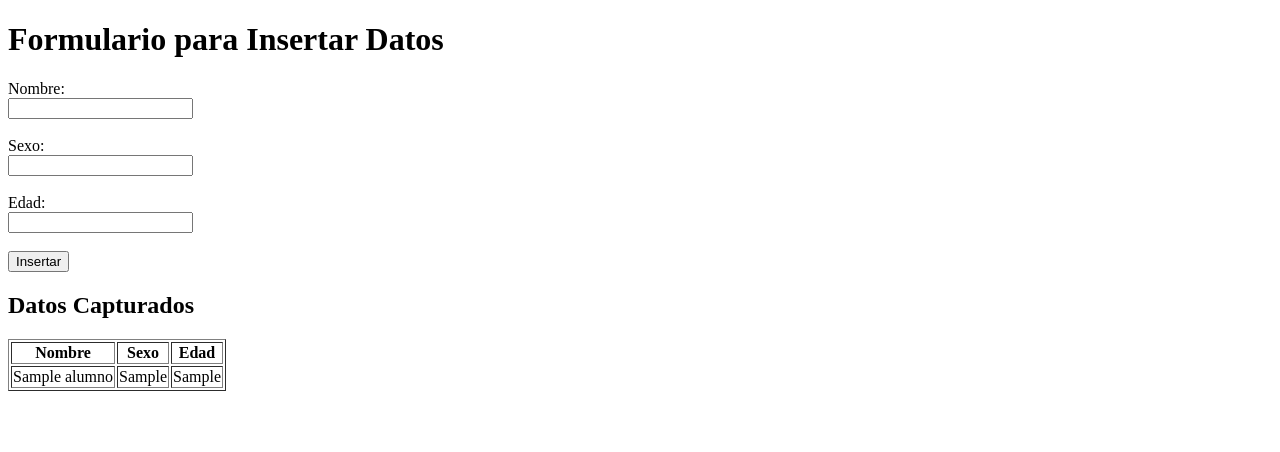
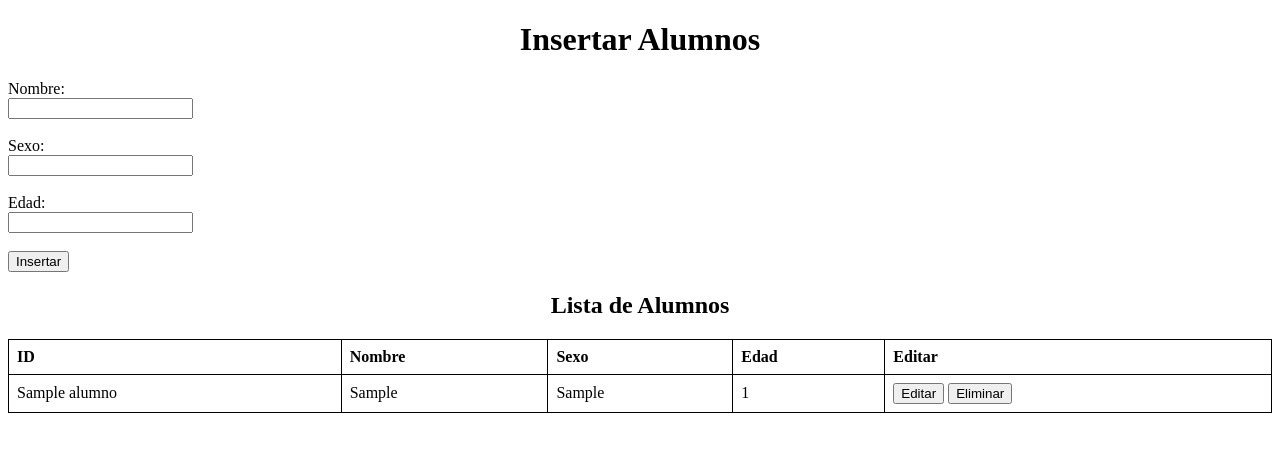
Before and after one commit to Xam900mr/MRM_LMDP, a Flask app: page / in a window 1280 px wide. Shown: the top 452 px of the page. Run offline with Flask 3, Linux system fonts and the light colour scheme; tables that the repository leaves empty or names only in its code hold one stand-in row (values such as "Sample post").

Commit message:
Flask completo

```diff
--- a/Ejercicio.py
+++ b/Ejercicio.py
@@ -1,4 +1,4 @@
-from flask import Flask, render_template, request, redirect
+from flask import Flask, render_template, request, redirect, url_for
 import mysql.connector
 
 app = Flask(__name__)
@@ -10,25 +10,58 @@ db = mysql.connector.connect(
     database="prueba1"
 )
 
-@app.route('/', methods=['GET', 'POST'])
+@app.route('/', methods=['GET'])
 def index():
-    if request.method == 'POST':
-        nombre = request.form['nombre']
-        sexo = request.form['sexo']
-        edad = request.form['edad']
+    cursor = db.cursor()
 
-        cursor = db.cursor()
+    cursor.execute("SELECT * FROM alumnos")
+    alumnos = cursor.fetchall()
+
+    return render_template('Diseno.html', alumnos=alumnos, alumno_edit=None)
+
+@app.route('/insert', methods=['POST'])
+def insert():
+    cursor = db.cursor()
+    alumno_id = request.form['id']
+    nombre = request.form['nombre']
+    sexo = request.form['sexo']
+    edad = request.form['edad']
+
+    if alumno_id:
+        sql = "UPDATE alumnos SET nombre = %s, sexo = %s, edad = %s WHERE id = %s"
+        val = (nombre, sexo, edad, alumno_id)
+
+    else:
         sql = "INSERT INTO alumnos (nombre, sexo, edad) VALUES (%s, %s, %s)"
         val = (nombre, sexo, edad)
 
-        cursor.execute(sql, val)
-        db.commit()
+    cursor.execute(sql, val)
+    db.commit()
 
+    return redirect(url_for('index'))
+
+
+@app.route('/edit/<int:id>', methods=['GET'])
+def edit(id):
     cursor = db.cursor()
-    cursor.execute("SELECT nombre, sexo, edad FROM alumnos")
+    cursor.execute("SELECT * FROM alumnos WHERE id = %s", (id,))
+    alumno = cursor.fetchone()
+
+    cursor.execute("SELECT * FROM alumnos")
     alumnos = cursor.fetchall()
 
-    return render_template('Diseno.html', alumnos=alumnos)
+    return render_template('Diseno.html', alumnos=alumnos, alumno_edit=alumno)
+
+
+@app.route('/delete/<int:id>', methods=['POST'])
+def delete(id):
+    cursor = db.cursor()
+    sql = "DELETE FROM alumnos WHERE id = %s"
+    cursor.execute(sql, (id,))
+    db.commit()
+
+    return redirect(url_for('index'))
+
 
 if __name__ == "__main__":
     app.run(debug=True)
--- a/templates/Diseno.html
+++ b/templates/Diseno.html
@@ -3,34 +3,71 @@
 <head>
     <meta charset="UTF-8">
     <meta name="viewport" content="width=device-width, initial-scale=1.0">
-    <title>Insertar Datos</title>
+    <title>Gestión de Alumnos</title>
+    <style>
+        table {
+            width: 100%;
+            border-collapse: collapse;
+        }
+        table, th, td {
+            border: 1px solid black;
+        }
+        th, td {
+            padding: 8px;
+            text-align: left;
+        }
+        form {
+            display: inline;
+        }
+        h1, h2 {
+            text-align: center;
+        }
+    </style>
 </head>
 <body>
-    <h1>Formulario para Insertar Datos</h1>
-    <form method="POST">
+
+    <h1>{{ 'Editar Alumno' if alumno_edit else 'Insertar Alumnos' }}</h1>
+    <form action="/insert" method="POST">
+        <input type="hidden" name="id" value="{{ alumno_edit[0] if alumno_edit else '' }}">
+
         <label for="nombre">Nombre:</label><br>
-        <input type="text" id="nombre" name="nombre" required><br><br>
+        <input type="text" id="nombre" name="nombre" value="{{ alumno_edit[1] if alumno_edit else '' }}" required><br><br>
+
         <label for="sexo">Sexo:</label><br>
-        <input type="text" id="sexo" name="sexo" required><br><br>
+        <input type="text" id="sexo" name="sexo" value="{{ alumno_edit[2] if alumno_edit else '' }}" required><br><br>
+
         <label for="edad">Edad:</label><br>
-        <input type="number" id="edad" name="edad" required><br><br>
-        <input type="submit" value="Insertar">
+        <input type="number" id="edad" name="edad" value="{{ alumno_edit[3] if alumno_edit else '' }}" required><br><br>
+
+        <input type="submit" value="{{ 'Actualizar' if alumno_edit else 'Insertar' }}">
     </form>
 
-    <h2>Datos Capturados</h2>
-    <table border="1">
+    <h2>Lista de Alumnos</h2>
+    <table>
         <tr>
+            <th>ID</th>
             <th>Nombre</th>
             <th>Sexo</th>
             <th>Edad</th>
+            <th>Editar</th>
         </tr>
         {% for alumno in alumnos %}
         <tr>
             <td>{{ alumno[0] }}</td>
             <td>{{ alumno[1] }}</td>
             <td>{{ alumno[2] }}</td>
+            <td>{{ alumno[3] }}</td>
+            <td>
+                <form action="/edit/{{ alumno[0] }}" method="GET" style="display:inline;">
+                    <input type="submit" value="Editar">
+                </form>
+                <form action="/delete/{{ alumno[0] }}" method="POST" style="display:inline;">
+                    <input type="submit" value="Eliminar">
+                </form>
+            </td>
         </tr>
         {% endfor %}
     </table>
+
 </body>
 </html>
```
